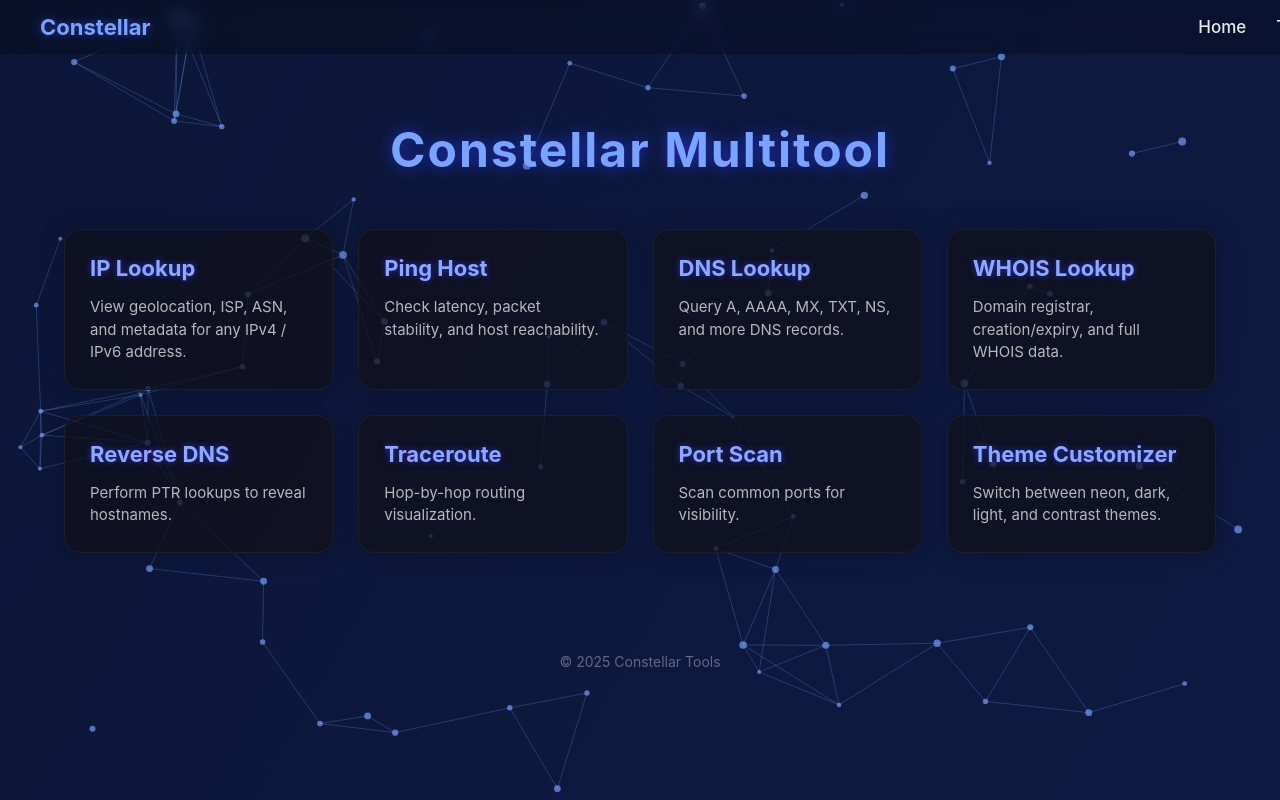
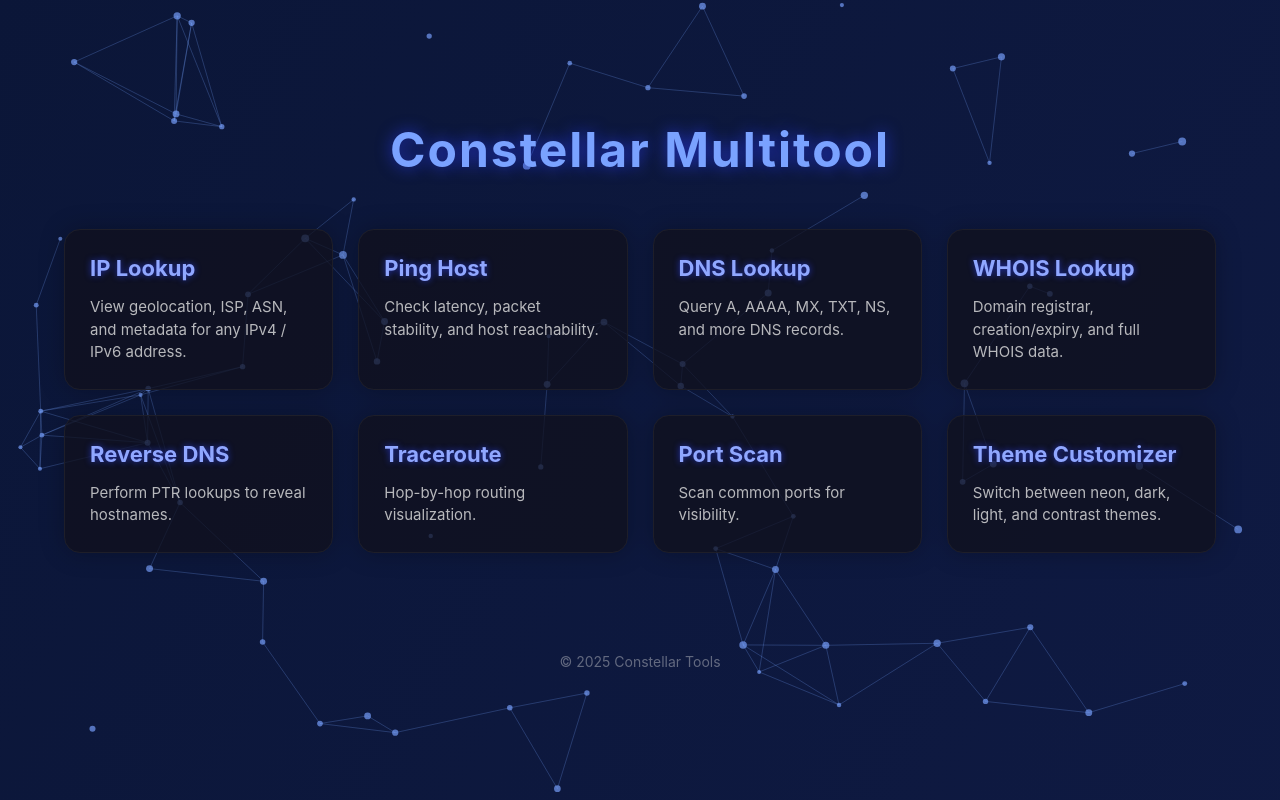
Before and after one commit to mors8999/mors8999.github.io, a plain HTML site: page index.html in a window 1280 px wide. Drawn offline with Linux system fonts and the light colour scheme.

Commit message:
Update index.html

```diff
--- a/index.html
+++ b/index.html
@@ -145,15 +145,6 @@
   <body>
     <canvas id="particles"></canvas>
 
-    <!-- Navbar -->
-    <nav class="navbar">
-      <div class="logo">Constellar</div>
-      <ul>
-        <li><a href="#">Home</a></li>
-        <li><a href="#">Tools</a></li>
-      </ul>
-    </nav>
-
     <h1>Constellar Multitool</h1>
     <a class="keycdn-link" href="https://tools.keycdn.com/geo">IP Location Finder by KeyCDN</a>
 
```
